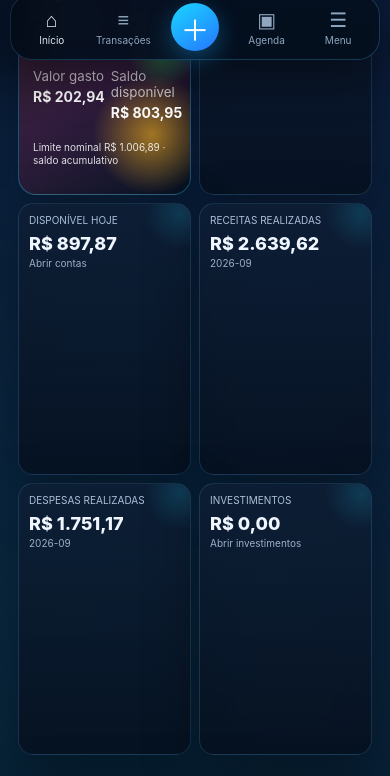
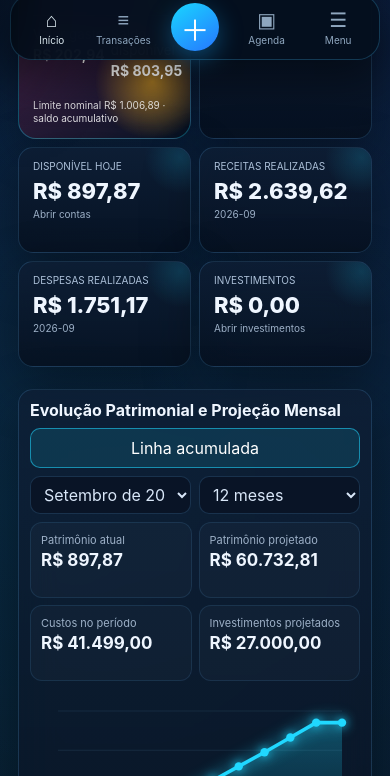
Before and after one commit to hfsplanejamentos-star/Meu-Assessor-Financeiro-, a plain HTML site: page index.html in a window 390 px wide. Shown: the part 774-1550 px from the top of the page. Drawn offline with Linux system fonts and the light colour scheme.

Commit message:
Compact mobile KPI cards and add realized accumulated balance R10.12

```diff
--- a/index.html
+++ b/index.html
@@ -525,13 +525,20 @@ body.modal-lock{overflow:hidden!important;touch-action:none}
  .mobile-bottom-nav button{width:100%;min-width:0;min-height:48px;justify-content:center}
  .mobile-bottom-nav .mobile-add{width:48px;min-width:48px;height:48px;min-height:48px}
  #fcFab{bottom:112px!important;right:16px!important;width:48px!important;height:48px!important}
- #kpis.grid-kpi{grid-template-columns:repeat(auto-fit,minmax(145px,1fr))!important;grid-auto-rows:1fr;align-items:stretch!important}
- #kpis.grid-kpi>div{height:100%;min-height:0}
+ #kpis.grid-kpi{grid-template-columns:repeat(auto-fit,minmax(145px,1fr))!important;grid-auto-rows:auto;align-items:stretch!important}
+ #kpis.grid-kpi>div{min-height:0}
  #kpis .brand-fin-card{display:flex;flex-direction:column}
  #kpis .brand-fin-card .brand-foot{margin-top:auto;padding-top:10px}
  #categoryPanel .category-content{height:auto!important;min-height:0!important}
  #categoryPanel #categoryLegend{grid-template-columns:repeat(auto-fit,minmax(138px,1fr))!important;align-items:stretch}
  #categoryPanel #categoryLegend .legend-line{height:100%;min-height:44px}
+}
+
+/* R10.12 mobile — KPIs compactos, sem áreas vazias */
+@media(max-width:820px){
+ #view-overview #kpis.grid-kpi>.kpi:not(.brand-fin-card){height:auto!important;min-height:106px!important;padding:12px 14px!important;display:flex!important;flex-direction:column;justify-content:flex-start}
+ #view-overview #kpis.grid-kpi>.kpi:not(.brand-fin-card) .value{margin:7px 0 4px!important;font-size:22px!important}
+ #view-overview #kpis.grid-kpi>.kpi:not(.brand-fin-card) .trend{margin-top:auto!important;white-space:normal!important;overflow:visible!important;line-height:1.25!important}
 }
 
 /* R10.7 fixes verified from mobile screenshots */
@@ -546,7 +553,7 @@ body.modal-lock{overflow:hidden!important;touch-action:none}
 }
 .category-empty-message{padding:18px 14px;border:1px dashed rgba(130,180,220,.22);border-radius:14px;color:var(--muted);text-align:center}
 </style>
-<link rel="stylesheet" href="./r68-mobile-ui.css?v=5"><link rel="stylesheet" href="./r69-desktop-theme.css?v=5"><script>window.__ASSESSOR_RELEASE__='ATUAL-MOBILE-R10.11-2026.09.20';document.documentElement.dataset.assessorRelease=window.__ASSESSOR_RELEASE__;</script>
+<link rel="stylesheet" href="./r68-mobile-ui.css?v=5"><link rel="stylesheet" href="./r69-desktop-theme.css?v=5"><script>window.__ASSESSOR_RELEASE__='ATUAL-MOBILE-R10.12-2026.09.20';document.documentElement.dataset.assessorRelease=window.__ASSESSOR_RELEASE__;</script>
 </head>
 <body>
 <div class="tooltip" id="tooltip"></div>
@@ -1353,7 +1360,8 @@ function financeBrandCard(kind,key){
  const isCaju=kind==='caju',card=isCaju?(db.cards||[]).find(x=>String(x.id)==='card_caju_alimentacao'||/caju/i.test(String(x.name||''))):(db.cards||[]).find(x=>['Crédito','Múltiplo'].includes(x.type||'Crédito'));
  if(isCaju){const bal=card?cajuBalanceAt(card.id,key):0,spent=(db.transactions||[]).filter(t=>card&&(t.cardId===card.id||t.card===card.id)&&String(t.date||'').slice(0,7)===key&&t.status!=='planned'&&Number(t.value)<0).reduce((s,t)=>s+Math.abs(Number(t.value)||0),0),cajuLimit=key==='2026-09'?1006.89:1500;return `<div class="brand-fin-card caju-brand clickable-card" data-card-nav="cards" data-kpi-id="caju" tabindex="0"><div class="brand-top"><span class="brand-type">🍴 CARTÃO BENEFÍCIO</span><b class="brand-logo">caju</b></div><div class="brand-name">Caju</div><div class="brand-sub">Alimentação e Refeição</div><div class="brand-num">•••• ${card?.last4||'5678'}</div><div class="brand-stats"><div><small>Valor gasto</small><strong>${brl(spent)}</strong></div><div><small>Saldo disponível</small><strong class="up">${brl(bal)}</strong></div></div><div class="brand-foot">Limite nominal ${brl(cajuLimit)} · saldo acumulativo</div></div>`}
  const inv=card?invoiceAmount(card.id,key):0,limit=Number(card?.limit||0),avail=Math.max(limit-inv,0);return `<div class="brand-fin-card c6-brand clickable-card" data-card-nav="cards" data-kpi-id="creditcard" tabindex="0"><div class="brand-top"><span class="brand-type">▣ CARTÃO DE CRÉDITO</span><b class="brand-logo">C6 BANK</b></div><div class="brand-name">C6 Bank Carbon</div><div class="brand-num">•••• ${card?.last4||'4321'}</div><div class="brand-stats"><div><small>Fatura atual</small><strong>${brl(inv)}</strong></div><div><small>Disponível</small><strong class="up">${limit?brl(avail):'Não informado'}</strong></div></div><div class="brand-foot">${limit?'Limite '+brl(limit):'Limite não informado'} · Ver lançamentos →</div></div>`}
-function renderKpis(){const b=balances(),key=activeMonth,planned=(db.transactions||[]).filter(t=>String(t.date||'').slice(0,7)===key&&t.status==='planned'&&!t.transfer),plannedIncome=planned.filter(t=>Number(t.value)>0).reduce((s,t)=>s+Number(t.value||0),0),recExpense=(db.recurring||[]).filter(r=>{const st=String(r.startDate||'').slice(0,7),en=String(r.endDate||'').slice(0,7);return r.active!==false&&(!st||key>=st)&&(!en||key<=en)}).reduce((s,r)=>s+Math.abs(Number(r.value)||0),0),box=document.getElementById('kpis');if(!box)return;
+function accumulatedRealizedAt(key){const real=s=>['realized','realizada','realizado','posted','confirmada','confirmado'].includes(String(s||'').normalize('NFD').replace(/[\u0300-\u036f]/g,'').toLowerCase()),tx=(db.transactions||[]).filter(t=>String(t.date||'').slice(0,7)<=key&&real(t.status)),op=tx.filter(t=>!t.transfer&&!t.excludeFromExpense),income=op.filter(t=>Number(t.value)>0).reduce((s,t)=>s+Number(t.value||0),0),expense=op.filter(t=>Number(t.value)<0).reduce((s,t)=>s+Math.abs(Number(t.value)||0),0),accountType=id=>String((db.accounts||[]).find(a=>a.id===id)?.type||'').toLowerCase(),investment=tx.filter(t=>t.transfer&&(t.dest==='acc_invest_plan'||t.destAccountId==='acc_invest_plan'||/invest/.test(accountType(t.dest||t.destAccountId)))).reduce((s,t)=>s+Math.abs(Number(t.value)||0),0);return {income,expense,investment,balance:income-expense-investment}}
+function renderKpis(){const b=balances(),key=activeMonth,acc=accumulatedRealizedAt(key),planned=(db.transactions||[]).filter(t=>String(t.date||'').slice(0,7)===key&&t.status==='planned'&&!t.transfer),plannedIncome=planned.filter(t=>Number(t.value)>0).reduce((s,t)=>s+Number(t.value||0),0),recExpense=(db.recurring||[]).filter(r=>{const st=String(r.startDate||'').slice(0,7),en=String(r.endDate||'').slice(0,7);return r.active!==false&&(!st||key>=st)&&(!en||key<=en)}).reduce((s,r)=>s+Math.abs(Number(r.value)||0),0),box=document.getElementById('kpis');if(!box)return;
  const creditCards=(db.cards||[]).filter(c=>['Crédito','Múltiplo'].includes(c.type||'Crédito')),cardSpend=creditCards.reduce((s,c)=>s+invoiceAmount(c.id,key),0);
  const defs={
   c6account:{html:accountBrandCard('c6account',key),route:'accounts'},
@@ -1361,6 +1369,7 @@ function renderKpis(){const b=balances(),key=activeMonth,planned=(db.transaction
   xpaccount:{html:accountBrandCard('xpaccount',key),route:'accounts'},
   patrimony:{html:kpiCard('PATRIMÔNIO TOTAL',brl(b.patrimony),'Contas','neutral'),route:'accounts'},
   available:{html:kpiCard('DISPONÍVEL HOJE',brl(b.liquid),'Contas','neutral'),route:'accounts'},
+  accumulated:{html:kpiCard('SALDO ACUMULADO',brl(acc.balance),'Receitas − despesas − investimentos realizados','neutral'),route:'transactions'},
   income:{html:kpiCard('RECEITAS',brl(b.inc),'Previsto '+brl(plannedIncome),'neutral'),route:'transactions'},
   expense:{html:kpiCard('DESPESAS',brl(b.exp),'Previsto '+brl(recExpense),'neutral'),route:'transactions'},
   creditcard:{html:financeBrandCard('creditcard',key),route:'cards'},
@@ -1983,7 +1992,7 @@ function renderReconciliation(){
 const HOME_BLOCKS=[['projection','Evolução do Patrimônio'],['category','Despesas por Categoria'],['commitments','Próximos Compromissos'],['recurring','Recorrências Ativas'],['calendar','Agenda Financeira'],['recent','Últimas Transações'],['investments','Investimentos'],['alerts','Alertas Financeiros'],['health','Saúde Financeira']];
 const __normalizeLayout=(raw,defs)=>{const base=defs.map(x=>({id:x[0],visible:true}));if(!Array.isArray(raw))return base;const allowed=new Set(defs.map(x=>x[0])),seen=new Set(),out=[];raw.forEach(x=>{if(x&&allowed.has(x.id)&&!seen.has(x.id)){out.push({id:x.id,visible:x.visible!==false});seen.add(x.id)}});base.forEach(x=>{if(!seen.has(x.id))out.push(x)});return out};
 let homeLayout=(()=>{try{return __normalizeLayout(JSON.parse(localStorage.getItem('assessor_home_layout')||'null'),HOME_BLOCKS)}catch(e){return HOME_BLOCKS.map(x=>({id:x[0],visible:true}))}})();
-const KPI_ITEMS=[['c6account','C6 Bank'],['itauaccount','Itaú'],['xpaccount','XP'],['creditcard','C6 Carbono'],['caju','Caju'],['patrimony','Patrimônio Total'],['available','Disponível Hoje'],['income','Receitas'],['expense','Despesas'],['investments','Investimentos']];let kpiLayout=(()=>{try{return __normalizeLayout(JSON.parse(localStorage.getItem('assessor_kpi_layout')||'null'),KPI_ITEMS)}catch(e){return KPI_ITEMS.map(x=>({id:x[0],visible:true}))}})();
+const KPI_ITEMS=[['c6account','C6 Bank'],['itauaccount','Itaú'],['xpaccount','XP'],['creditcard','C6 Carbono'],['caju','Caju'],['patrimony','Patrimônio Total'],['available','Disponível Hoje'],['accumulated','Saldo Acumulado'],['income','Receitas'],['expense','Despesas'],['investments','Investimentos']];let kpiLayout=(()=>{try{return __normalizeLayout(JSON.parse(localStorage.getItem('assessor_kpi_layout')||'null'),KPI_ITEMS)}catch(e){return KPI_ITEMS.map(x=>({id:x[0],visible:true}))}})();
 function renderCustomizeKpis(){const box=document.getElementById('customizeKpiList');if(!box)return;const names=Object.fromEntries(KPI_ITEMS);box.innerHTML=kpiLayout.map((x,i)=>'<div class="customize-row"><div class="customize-move"><button data-kpi-up="'+i+'">↑</button><button data-kpi-down="'+i+'">↓</button></div><b>'+names[x.id]+'</b><label><input type="checkbox" data-kpi-visible="'+i+'" '+(x.visible!==false?'checked':'')+'> Exibir</label></div>').join('');box.querySelectorAll('[data-kpi-up]').forEach(b=>b.onclick=()=>{const i=+b.dataset.kpiUp;if(i>0){[kpiLayout[i-1],kpiLayout[i]]=[kpiLayout[i],kpiLayout[i-1]];localStorage.setItem('assessor_kpi_layout',JSON.stringify(kpiLayout));renderCustomizeKpis()}});box.querySelectorAll('[data-kpi-down]').forEach(b=>b.onclick=()=>{const i=+b.dataset.kpiDown;if(i<kpiLayout.length-1){[kpiLayout[i+1],kpiLayout[i]]=[kpiLayout[i],kpiLayout[i+1]];localStorage.setItem('assessor_kpi_layout',JSON.stringify(kpiLayout));renderCustomizeKpis()}});box.querySelectorAll('[data-kpi-visible]').forEach(b=>b.onchange=()=>{kpiLayout[+b.dataset.kpiVisible].visible=b.checked;localStorage.setItem('assessor_kpi_layout',JSON.stringify(kpiLayout));renderKpis()})}
 
 function tagHomeBlocks(){const dash=document.querySelector('#view-overview .dashboard');if(!dash)return;const ids=['projection','category','commitments','recurring','calendar','recent','investments','alerts','health'];[...dash.children].forEach((el,i)=>{if(!el.dataset.homeBlock&&ids[i])el.dataset.homeBlock=ids[i]})}
@@ -2515,7 +2524,7 @@ if('serviceWorker' in navigator && location.protocol!=='file:'){
        const keys=await caches.keys();
        await Promise.all(keys.filter(k=>/v10|assessor-live-20260919-1530/i.test(k)).map(k=>caches.delete(k)));
      }
-     const registration=await navigator.serviceWorker.register('./sw.js?release=atual-r1011',{updateViaCache:'none'});
+     const registration=await navigator.serviceWorker.register('./sw.js?release=atual-r1012',{updateViaCache:'none'});
      await registration.update();
      const s=document.getElementById('pwaStatus');if(s)s.textContent='Versão Atual carregada. Modo offline preparado.';
    }catch(_){}
@@ -2588,4 +2597,4 @@ document.addEventListener('click',function(e){
 <script src="./r70-real-reset.js?v=18"></script>
 <script src="./r75-final-validation-fix.js?v=9"></script>
 <script src="./r80-investment-status-fix.js?v=8"></script>
-<div class="sim-badge">MEU ASSESSOR FINANCEIRO · VERSÃO ATUAL · MODO REAL</div><div id="recoveryBackdrop" aria-hidden="true"></div><script src="./r91-finance-engine.js?v=13"></script></body></html>
+<div class="sim-badge">MEU ASSESSOR FINANCEIRO · VERSÃO ATUAL · MODO REAL</div><div id="recoveryBackdrop" aria-hidden="true"></div><script src="./r91-finance-engine.js?v=14"></script></body></html>
```
